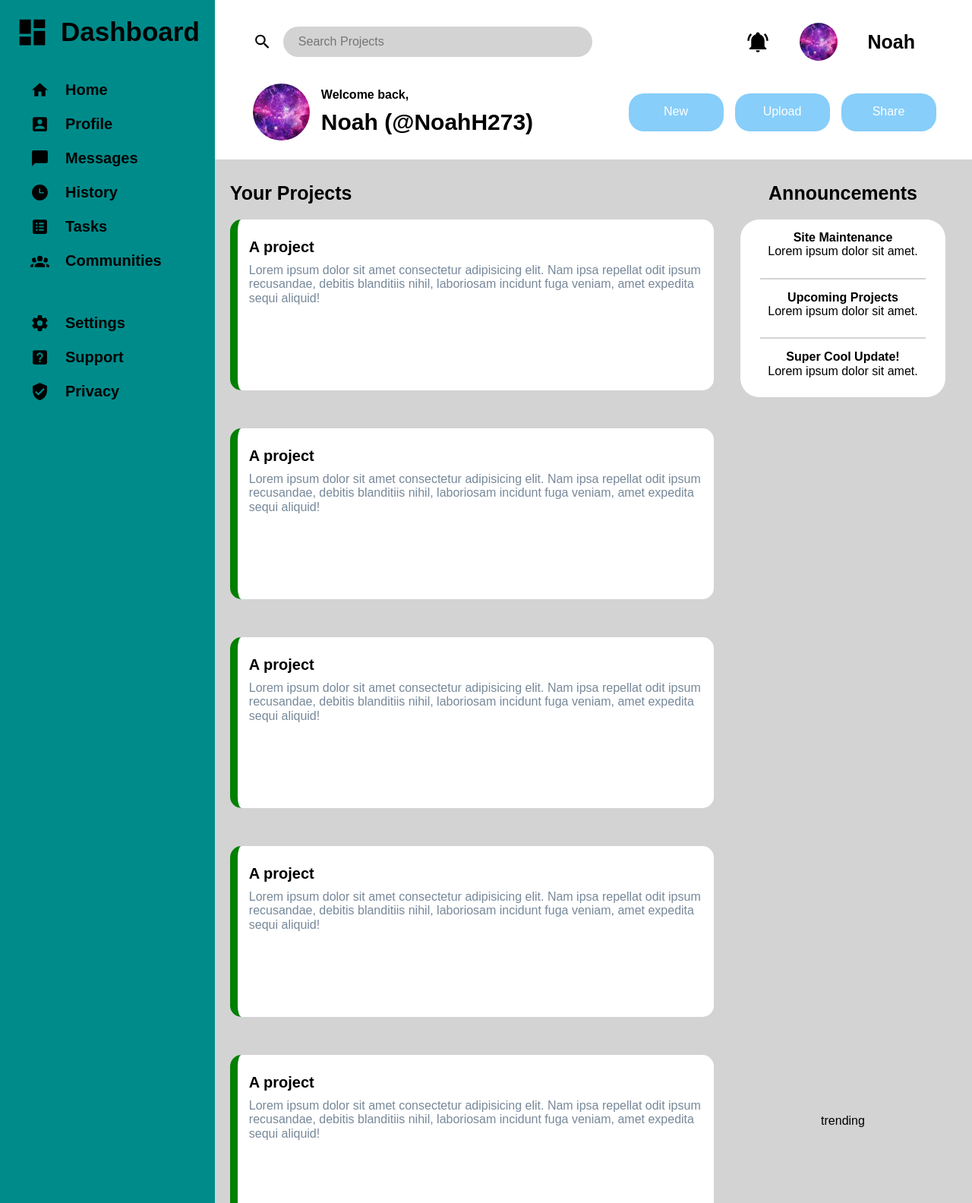
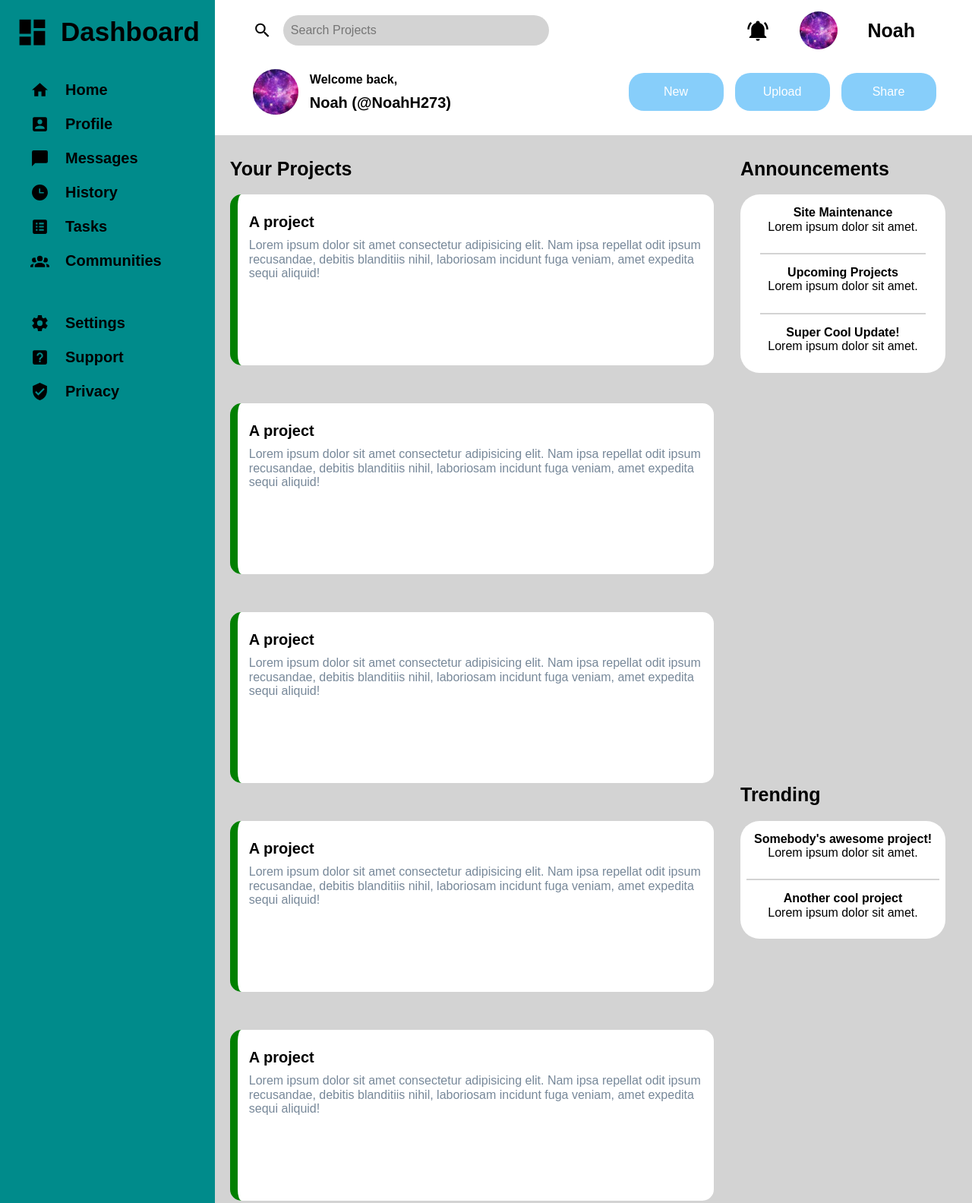
Before and after one commit to NoahH273/admin-dashboard, a plain HTML site: page index.html in a window 1280 px wide. Shown: the top 1584 px of the page at 76% size. Drawn offline with Linux system fonts and the light colour scheme.

Commit message:
Create Trending Section

```diff
--- a/index.html
+++ b/index.html
@@ -140,8 +140,18 @@
                     </div>
                 </div>
             </div>
-            <div class="trending">
-                trending
+            <div class="trending-section">
+                <p class="trending-title">Trending</p>
+                <div class="trending">
+                    <div class="trend">
+                        <p class="trend-title">Somebody's awesome project!</p>
+                        <trend-content>Lorem ipsum dolor sit amet.</trend-content>
+                    </div>
+                    <div class="trend">
+                        <p class="trend-title">Another cool project</p>
+                        <trend-content>Lorem ipsum dolor sit amet.</trend-content>
+                    </div>
+                </div>
             </div>
         </main>
     </div>
--- a/styles.css
+++ b/styles.css
@@ -21,7 +21,7 @@
     display: grid;
     grid-template: 4fr 5fr / 1fr 500px;
     place-items: center;
-    padding: 25px 0;
+    padding: 15px 0 25px;
     row-gap: 25px;
 }
 
@@ -37,12 +37,12 @@
 }
 
 .search-bar {
-    flex: 1;
+    flex-basis: 350px;
     border-radius: 20px;
     border: none;
     background-color: lightgrey;
     height: 2.5em;
-    padding: 10px 20px;
+    padding: 10px;
 }
 
 .account {
@@ -81,7 +81,7 @@
 }
 
 .welcome>.profile-picture {
-    width: 75px;
+    width: 60px;
     grid-row: span 2;
 }
 
@@ -91,7 +91,7 @@
 }
 
 .welcome>.username {
-    font-size: 30px;
+    font-size: 20px;
 }
 
 .buttons {
@@ -179,7 +179,7 @@
 
 }
 
-.projects-title, .announcements-title {
+.projects-title, .announcements-title, .trending-title {
     font-weight: bold;
     font-size: 25px;
     margin-bottom: 20px;
@@ -215,18 +215,14 @@
     color: lightslategray;
 }
 
-.announcements-section {
+.announcements-section, .trending-section {
     padding: 0 15px;
     width: 100%;
     height: 100%;
 }
 
-.announcements-title {
-    text-align: center;
-}
 
-
-.announcements {
+.announcements, .trending {
     display: flex;
     flex-direction: column;
     justify-content: center;
@@ -238,16 +234,16 @@
 
 
 
-.announcement {
+.announcement, .trend {
     border-bottom: 2px solid lightgrey;
     padding: 15px 10px 25px;
     text-align: center;
 }
 
-.announcement:last-child {
+.announcement:last-child, .trend:last-child {
     border-bottom: none;
 }
 
-.announcement-title {
+.announcement-title, .trend-title {
     font-weight: bold;
 }
```
